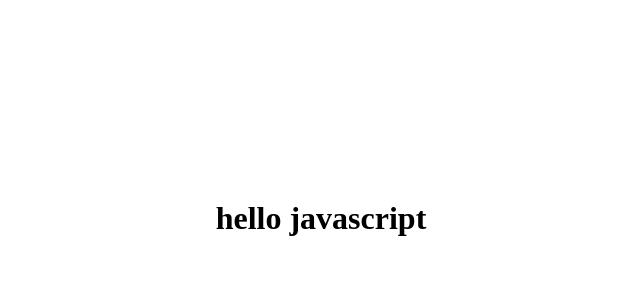
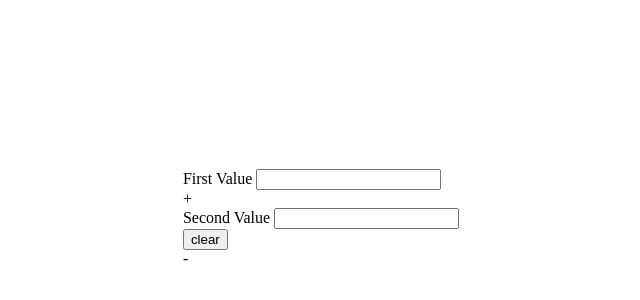
Before and after one commit to lumpyspaceyz/core_javascript, a website: page client/index.html in a window 1280 px wide. Shown: the part 190-490 px from the top of the page, without its empty margins (319-959 px from the left). Drawn offline with Linux system fonts and the light colour scheme.

Commit message:
[03.calculator] calculator / Module Programing

```diff
--- a/client/index.html
+++ b/client/index.html
@@ -1,4 +1,4 @@
-<!DOCTYPE html>
+<!doctype html>
 <html lang="ko">
   <head>
     <meta charset="UTF-8" />
@@ -6,12 +6,28 @@
     <title>범쌤과 함께하는 자바스크립트</title>
     <link rel="shortcut icon" href="./assets/tiger.svg" type="image/x-icon" />
     <link rel="stylesheet" href="./style.css" />
-    <script src="./main.js"></script>
+    <!-- <script src="./lib/dom/getNode.js"></script>
+    <script src="./lib/dom/insert.js"></script>
+    <script src="./lib/dom/clear.js"></script> -->
+    <script src="./main.js" type="module"></script>
   </head>
   <body>
-    <h1>
-      <span>hello</span>
-      <span>javascript</span>
-    </h1>
+    <form class="calculator">
+      <div class="first">
+        <label for="firstNumber">First Value</label>
+        <input type="number" name="first" id="firstNumber" required />
+      </div>
+
+      <div class="operator">+</div>
+
+      <div class="second">
+        <label for="secondNumber">Second Value</label>
+        <input type="number" name="second" id="secondNumber" required />
+      </div>
+
+      <input id="clear" type="submit" value="clear" />
+
+      <div class="result">-</div>
+    </form>
   </body>
 </html>
```
